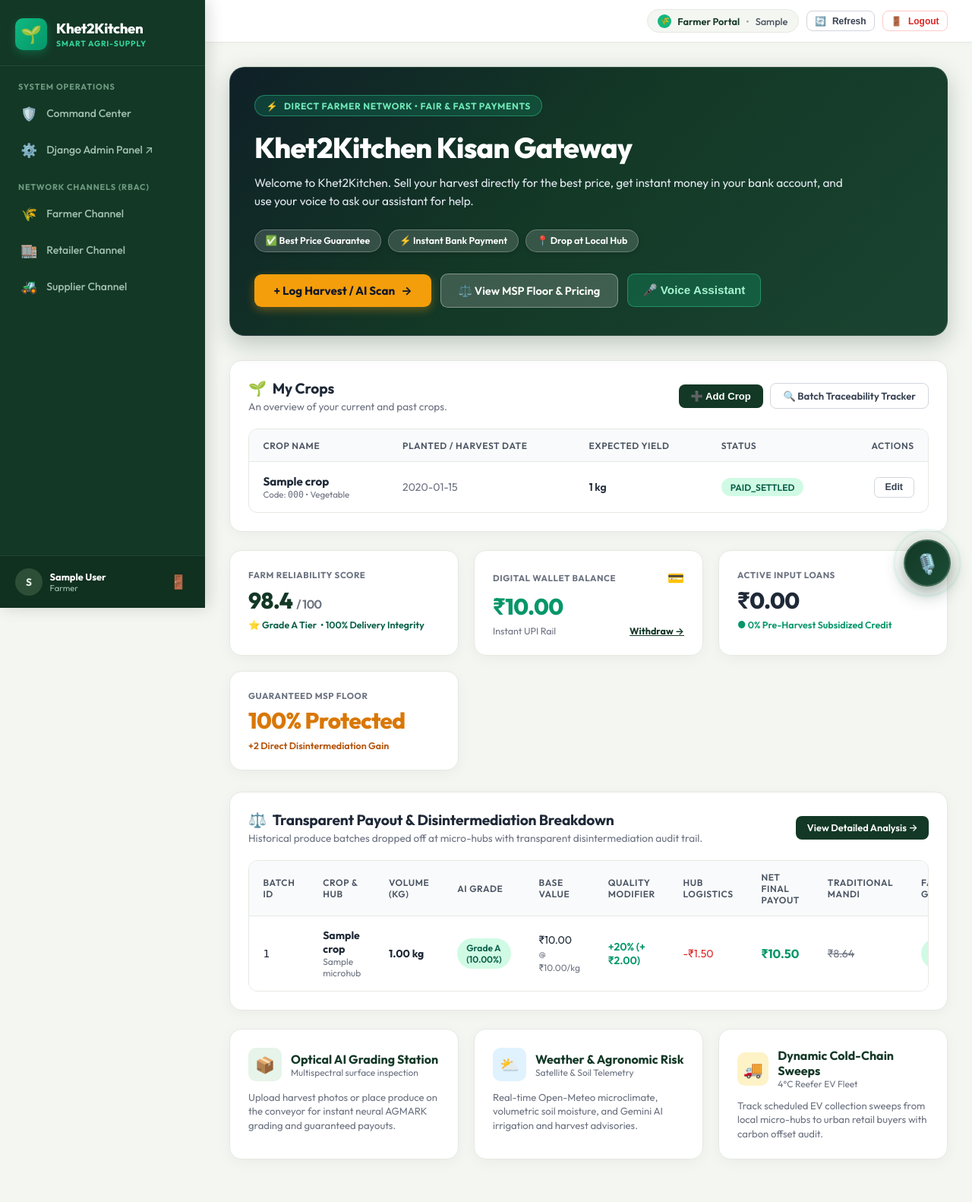
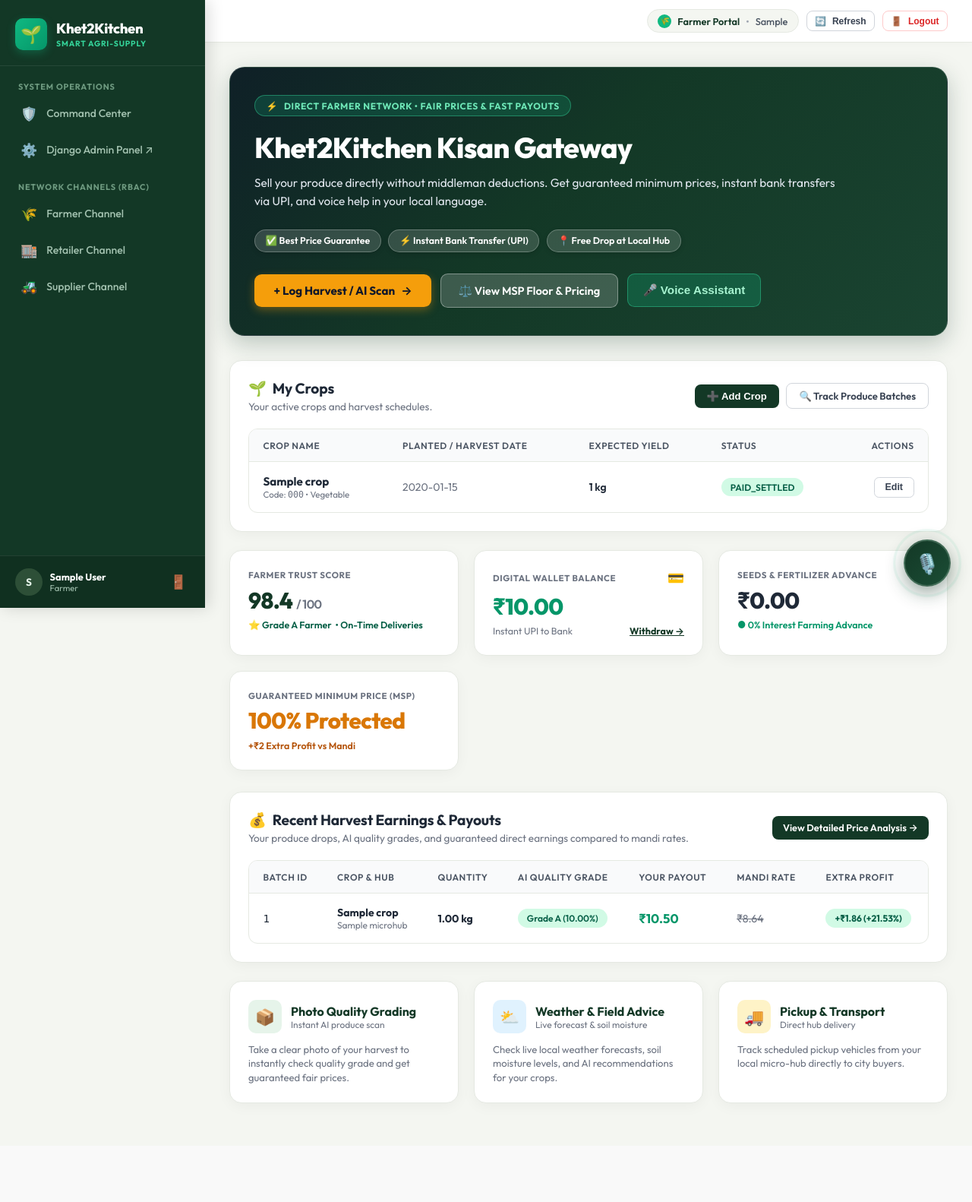
Before and after one commit to ysathyasai/Khet2Kitchen, a Django app: page /farmer/dashboard/ in a window 1280 px wide. Shown: the whole page at 76% size. After the commit the page ends 1457 px from the top, so only its background shows below. Run offline with Django 5.2, Linux system fonts and the light colour scheme; a user stored in the database is signed in; tables that the repository leaves empty hold one stand-in row (values such as "Sample post").

Commit message:
refactor(ux): simplify farmer dashboard terminology and set default weather location to VNR VJIET

```diff
--- a/core/views.py
+++ b/core/views.py
@@ -523,8 +523,8 @@ def api_weather_advisory(request):
         if not resolved_name:
             resolved_name = geo_name
     else:
-        # Default fallback to central Ag-Hub (Hyderabad / Nashik)
-        lat, lon, resolved_name = 17.3850, 78.4867, "Hyderabad Regional Ag-Hub, Telangana, India"
+        # Default fallback to VNR VJIET (Hyderabad, Telangana)
+        lat, lon, resolved_name = 17.5388, 78.3826, "VNR VJIET (Hyderabad, Telangana)"
 
     cache_key = f"weather_intel_{round(lat, 2)}_{round(lon, 2)}"
     cached_intel = cache.get(cache_key)
--- a/templates/core/base_dashboard.html
+++ b/templates/core/base_dashboard.html
@@ -1008,15 +1008,15 @@
 
             <!-- SECTION 2: SETTLEMENT & FLEET -->
             <div class="nav-section">
-                <div class="nav-section-title">Settlement & Fleet</div>
+                <div class="nav-section-title">Wallet & Transport</div>
                 <div class="nav-group">
                     <a href="{% url 'farmer_wallet' %}" class="nav-link {% if active_nav == 'wallet' %}active{% endif %}">
                         <span class="nav-link-icon">💳</span>
-                        <span>Agri-Fintech Payouts</span>
+                        <span>Wallet & Payouts</span>
                     </a>
                     <a href="{% url 'farmer_logistics' %}" class="nav-link {% if active_nav == 'logistics' %}active{% endif %}">
                         <span class="nav-link-icon">🚚</span>
-                        <span>Dynamic Sweeps</span>
+                        <span>Pickup & Transport</span>
                     </a>
                     {% if user.is_staff or user.role == 'ADMIN' %}
                     <a href="{% url 'admin_command_dashboard' %}" class="nav-link {% if active_nav == 'admin' %}active{% endif %}">
@@ -1033,7 +1033,7 @@
                 <div class="nav-group">
                     <a href="{% url 'farmer_weather' %}" class="nav-link {% if active_nav == 'weather' %}active{% endif %}">
                         <span class="nav-link-icon">⛅</span>
-                        <span>Weather & Risk</span>
+                        <span>Weather & Field Risk</span>
                     </a>
                     <button type="button" class="nav-link" onclick="openVoiceAssistantModal()">
                         <span class="nav-link-icon">🎤</span>
--- a/templates/core/farmer_dashboard.html
+++ b/templates/core/farmer_dashboard.html
@@ -10,7 +10,7 @@
     <div style="position: relative; z-index: 2; max-width: 850px;">
         <!-- Network pill -->
         <div class="hero-network-pill">
-            <span>⚡</span> Direct Farmer Network • Fair & Fast Payments
+            <span>⚡</span> Direct Farmer Network • Fair Prices & Fast Payouts
         </div>
 
         <!-- Headline -->
@@ -20,7 +20,7 @@
 
         <!-- Subtitle -->
         <p class="hero-subtitle" style="color: #E2E8F0;">
-            Welcome to Khet2Kitchen. Sell your harvest directly for the best price, get instant money in your bank account, and use your voice to ask our assistant for help.
+            Sell your produce directly without middleman deductions. Get guaranteed minimum prices, instant bank transfers via UPI, and voice help in your local language.
         </p>
 
         <!-- Feature chips (High-Contrast Guaranteed on Mobile) -->
@@ -29,10 +29,10 @@
                 ✅ Best Price Guarantee
             </span>
             <span class="hero-chip">
-                ⚡ Instant Bank Payment
+                ⚡ Instant Bank Transfer (UPI)
             </span>
             <span class="hero-chip">
-                📍 Drop at Local Hub
+                📍 Free Drop at Local Hub
             </span>
         </div>
 
@@ -52,7 +52,7 @@
 </div>
 
 <!-- ======================================================================= -->
-<!-- 2. MY CROPS TABULAR SECTION (STRICTLY DATA-ISOLATED PER FARMER)      -->
+<!-- 2. MY CROPS TABULAR SECTION                                             -->
 <!-- ======================================================================= -->
 <div class="card">
     <div class="card-header">
@@ -60,14 +60,14 @@
             <h2 class="card-title">
                 <span>🌱</span> My Crops
             </h2>
-            <div class="card-subtitle">An overview of your current and past crops.</div>
+            <div class="card-subtitle">Your active crops and harvest schedules.</div>
         </div>
         <div style="display: flex; gap: 0.6rem; align-items: center; flex-wrap: wrap;">
             <button type="button" class="btn btn-forest" style="padding: 0.5rem 1rem; font-size: 0.82rem; border-radius: 0.5rem; cursor: pointer;" onclick="openAddCropModal()">
                 <span>➕ Add Crop</span>
             </button>
             <a href="{% url 'farmer_orders' %}" class="btn btn-secondary" style="padding: 0.5rem 1rem; font-size: 0.82rem; border-radius: 0.5rem;">
-                <span>🔍 Batch Traceability Tracker</span>
+                <span>🔍 Track Produce Batches</span>
             </a>
         </div>
     </div>
@@ -132,7 +132,7 @@
                         <div style="font-size: 2.2rem; margin-bottom: 0.5rem;">🌾</div>
                         <div style="font-weight: 700; font-size: 1rem; color: #133826; margin-bottom: 0.35rem;">No crops registered yet</div>
                         <div style="font-size: 0.85rem; max-width: 420px; margin: 0 auto 1.25rem auto; line-height: 1.4;">
-                            Track your seasonal plantings, estimate expected yield, and schedule optical quality inspections for guaranteed payouts.
+                            Track your crops, estimate harvest yields, and scan produce for instant payments.
                         </div>
                         <button type="button" class="btn btn-forest" style="padding: 0.5rem 1.25rem; font-size: 0.85rem;" onclick="openAddCropModal()">
                             ➕ Add First Crop
@@ -146,19 +146,19 @@
 </div>
 
 <!-- ======================================================================= -->
-<!-- 3. FOUR KPI CARDS (BOTTOM METRICS ROW FROM MOCKUP)                      -->
+<!-- 3. FOUR KPI CARDS (CORE FARMER METRICS)                                 -->
 <!-- ======================================================================= -->
 <div style="display: grid; grid-template-columns: repeat(auto-fit, minmax(240px, 1fr)); gap: 1.25rem; margin-bottom: 1.75rem;">
-    <!-- Card 1: Farm Reliability Score -->
+    <!-- Card 1: Farmer Trust Score -->
     <div class="card" style="margin-bottom: 0;">
         <div style="font-size: 0.72rem; font-weight: 700; color: var(--text-muted); text-transform: uppercase; letter-spacing: 0.05em; margin-bottom: 0.4rem;">
-            Farm Reliability Score
+            Farmer Trust Score
         </div>
         <div style="font-size: 1.85rem; font-weight: 800; color: #133826; letter-spacing: -0.02em;">
             {{ reliability_score }} <span style="font-size: 1rem; font-weight: 600; color: var(--text-muted);">/ 100</span>
         </div>
         <div style="margin-top: 0.4rem; font-size: 0.78rem; color: #065F46; font-weight: 600; display: flex; align-items: center; gap: 0.3rem;">
-            <span>⭐ Grade A Tier</span> • 100% Delivery Integrity
+            <span>⭐ Grade A Farmer</span> • On-Time Deliveries
         </div>
     </div>
 
@@ -172,53 +172,53 @@
             ₹{{ wallet.current_balance|floatformat:2 }}
         </div>
         <div style="display: flex; justify-content: space-between; align-items: center; margin-top: 0.4rem; font-size: 0.78rem;">
-            <span style="color: var(--text-muted);">Instant UPI Rail</span>
+            <span style="color: var(--text-muted);">Instant UPI to Bank</span>
             <a href="{% url 'farmer_wallet' %}" style="color: #133826; font-weight: 700; text-decoration: underline;">
                 Withdraw →
             </a>
         </div>
     </div>
 
-    <!-- Card 3: Active Input Loans -->
+    <!-- Card 3: Seeds & Fertilizer Advance -->
     <div class="card" style="margin-bottom: 0;">
         <div style="font-size: 0.72rem; font-weight: 700; color: var(--text-muted); text-transform: uppercase; letter-spacing: 0.05em; margin-bottom: 0.4rem;">
-            Active Input Loans
+            Seeds & Fertilizer Advance
         </div>
         <div style="font-size: 1.85rem; font-weight: 800; color: #1F2937; letter-spacing: -0.02em;">
             ₹0.00
         </div>
         <div style="margin-top: 0.4rem; font-size: 0.78rem; color: #059669; font-weight: 600;">
-            ● 0% Pre-Harvest Subsidized Credit
+            ● 0% Interest Farming Advance
         </div>
     </div>
 
-    <!-- Card 4: Guaranteed MSP Floor -->
+    <!-- Card 4: Guaranteed Minimum Price (MSP) -->
     <div class="card" style="margin-bottom: 0;">
         <div style="font-size: 0.72rem; font-weight: 700; color: var(--text-muted); text-transform: uppercase; letter-spacing: 0.05em; margin-bottom: 0.4rem;">
-            Guaranteed MSP Floor
+            Guaranteed Minimum Price (MSP)
         </div>
         <div style="font-size: 1.85rem; font-weight: 800; color: #D97706; letter-spacing: -0.02em;">
             100% Protected
         </div>
         <div style="margin-top: 0.4rem; font-size: 0.78rem; color: #B45309; font-weight: 600;">
-            +{{ financial_summary.total_disintermediation_gain|floatformat:0 }} Direct Disintermediation Gain
+            +₹{{ financial_summary.total_disintermediation_gain|floatformat:0 }} Extra Profit vs Mandi
         </div>
     </div>
 </div>
 
 <!-- ======================================================================= -->
-<!-- 4. TRANSPARENT PAYOUT & DISINTERMEDIATION BREAKDOWN (UNIT TEST REQUIRED) -->
+<!-- 4. RECENT HARVEST EARNINGS & PAYOUTS                                     -->
 <!-- ======================================================================= -->
 <div class="card">
     <div class="card-header">
         <div>
             <h2 class="card-title">
-                <span>⚖️</span> Transparent Payout & Disintermediation Breakdown
+                <span>💰</span> Recent Harvest Earnings & Payouts
             </h2>
-            <div class="card-subtitle">Historical produce batches dropped off at micro-hubs with transparent disintermediation audit trail.</div>
+            <div class="card-subtitle">Your produce drops, AI quality grades, and guaranteed direct earnings compared to mandi rates.</div>
         </div>
         <a href="{% url 'farmer_pricing' %}" class="btn btn-forest" style="padding: 0.45rem 0.9rem; font-size: 0.8rem;">
-            View Detailed Analysis →
+            View Detailed Price Analysis →
         </a>
     </div>
 
@@ -228,14 +228,11 @@
                 <tr>
                     <th>Batch ID</th>
                     <th>Crop & Hub</th>
-                    <th>Volume (kg)</th>
-                    <th>AI Grade</th>
-                    <th>Base Value</th>
-                    <th>Quality Modifier</th>
-                    <th>Hub Logistics</th>
-                    <th>Net Final Payout</th>
-                    <th>Traditional Mandi</th>
-                    <th>Farmer Gain</th>
+                    <th>Quantity</th>
+                    <th>AI Quality Grade</th>
+                    <th>Your Payout</th>
+                    <th>Mandi Rate</th>
+                    <th>Extra Profit</th>
                 </tr>
             </thead>
             <tbody>
@@ -252,21 +249,8 @@
                             Grade {{ item.breakdown.ai_grade }} ({{ item.breakdown.ai_confidence_score }}%)
                         </span>
                     </td>
-                    <td>₹{{ item.breakdown.base_value }}<br><span style="font-size: 0.75rem; color: var(--text-muted);">@ ₹{{ item.breakdown.base_price_per_kg }}/kg</span></td>
                     <td>
-                        {% if item.breakdown.grade_modifier_pct > 0 %}
-                            <span style="color: #059669; font-weight: 600;">+{{ item.breakdown.grade_modifier_pct }}% (+₹{{ item.breakdown.grade_modifier_amount }})</span>
-                        {% elif item.breakdown.grade_modifier_pct == 0 %}
-                            <span style="color: var(--text-muted);">0% (Standard)</span>
-                        {% else %}
-                            <span style="color: #DC2626; font-weight: 600;">{{ item.breakdown.grade_modifier_pct }}% (-₹{{ item.breakdown.grade_modifier_amount|stringformat:".2f" }})</span>
-                        {% endif %}
-                    </td>
-                    <td style="color: #DC2626;">
-                        -₹{{ item.breakdown.logistics_deduction }}
-                    </td>
-                    <td>
-                        <strong style="color: #059669; font-size: 1rem;">₹{{ item.breakdown.final_payout }}</strong>
+                        <strong style="color: #059669; font-size: 1.05rem;">₹{{ item.breakdown.final_payout }}</strong>
                     </td>
                     <td style="color: var(--text-muted); text-decoration: line-through;">
                         ₹{{ item.breakdown.traditional_mandi_payout }}
@@ -279,8 +263,8 @@
                 </tr>
                 {% empty %}
                 <tr>
-                    <td colspan="10" style="text-align: center; color: var(--text-muted); padding: 2.5rem;">
-                        No harvest batches recorded yet. <a href="{% url 'farmer_graded_produce' %}" style="color: #133826; font-weight: 700;">Upload produce photo</a> to run optical AI quality grading!
+                    <td colspan="7" style="text-align: center; color: var(--text-muted); padding: 2.5rem;">
+                        No harvest batches recorded yet. <a href="{% url 'farmer_graded_produce' %}" style="color: #133826; font-weight: 700;">Upload produce photo</a> to run AI quality grading and get paid!
                     </td>
                 </tr>
                 {% endfor %}
@@ -300,12 +284,12 @@
                 📦
             </div>
             <div>
-                <div style="font-weight: 700; color: #133826; font-size: 1rem;">Optical AI Grading Station</div>
-                <div style="font-size: 0.75rem; color: var(--text-muted);">Multispectral surface inspection</div>
+                <div style="font-weight: 700; color: #133826; font-size: 1rem;">Photo Quality Grading</div>
+                <div style="font-size: 0.75rem; color: var(--text-muted);">Instant AI produce scan</div>
             </div>
         </div>
         <p style="font-size: 0.82rem; color: var(--text-muted); line-height: 1.4; margin: 0;">
-            Upload harvest photos or place produce on the conveyor for instant neural AGMARK grading and guaranteed payouts.
+            Take a clear photo of your harvest to instantly check quality grade and get guaranteed fair prices.
         </p>
     </a>
 
@@ -316,12 +300,12 @@
                 ⛅
             </div>
             <div>
-                <div style="font-weight: 700; color: #133826; font-size: 1rem;">Weather & Agronomic Risk</div>
-                <div style="font-size: 0.75rem; color: var(--text-muted);">Satellite & Soil Telemetry</div>
+                <div style="font-weight: 700; color: #133826; font-size: 1rem;">Weather & Field Advice</div>
+                <div style="font-size: 0.75rem; color: var(--text-muted);">Live forecast & soil moisture</div>
             </div>
         </div>
         <p style="font-size: 0.82rem; color: var(--text-muted); line-height: 1.4; margin: 0;">
-            Real-time Open-Meteo microclimate, volumetric soil moisture, and Gemini AI irrigation and harvest advisories.
+            Check live local weather forecasts, soil moisture levels, and AI recommendations for your crops.
         </p>
     </a>
 
@@ -332,12 +316,12 @@
                 🚚
             </div>
             <div>
-                <div style="font-weight: 700; color: #133826; font-size: 1rem;">Dynamic Cold-Chain Sweeps</div>
-                <div style="font-size: 0.75rem; color: var(--text-muted);">4°C Reefer EV Fleet</div>
+                <div style="font-weight: 700; color: #133826; font-size: 1rem;">Pickup & Transport</div>
+                <div style="font-size: 0.75rem; color: var(--text-muted);">Direct hub delivery</div>
             </div>
         </div>
         <p style="font-size: 0.82rem; color: var(--text-muted); line-height: 1.4; margin: 0;">
-            Track scheduled EV collection sweeps from local micro-hubs to urban retail buyers with carbon offset audit.
+            Track scheduled pickup vehicles from your local micro-hub directly to city buyers.
         </p>
     </a>
 </div>
--- a/templates/core/login.html
+++ b/templates/core/login.html
@@ -452,11 +452,7 @@
                     if (res.ok) {
                         const data = await res.json();
                         if (data.status === 'success') {
-                            if (data.email_sent === false) {
-                                showOtpStatus('<span class="text-amber-600 font-medium">⚠️ Email network unreachable. OTP generated (Check Render server logs for your code).</span>');
-                            } else {
-                                showOtpStatus('<span class="text-emerald-600">✅ OTP sent to your email. Valid for 5 minutes.</span>');
-                            }
+                            showOtpStatus('<span class="text-emerald-600">✅ OTP sent to your email. Valid for 5 minutes.</span>');
                             const passInput = document.getElementById('id_password');
                             if (passInput) {
                                 passInput.placeholder = 'Enter 6-digit Email OTP';
--- a/templates/core/signup.html
+++ b/templates/core/signup.html
@@ -598,11 +598,7 @@
                     if (res.ok) {
                         const data = await res.json();
                         if (data.status === 'success') {
-                            if (data.email_sent === false) {
-                                showOtpStatus('<span class="text-amber-600 font-medium">⚠️ Email network unreachable. OTP generated (Check Render server logs for your code).</span>');
-                            } else {
-                                showOtpStatus('<span class="text-emerald-600">✅ OTP sent to your email. Valid for 5 minutes.</span>');
-                            }
+                            showOtpStatus('<span class="text-emerald-600">✅ OTP sent to your email. Valid for 5 minutes.</span>');
                             const passInput = document.getElementById('id_password');
                             if (passInput) {
                                 passInput.placeholder = 'Enter 6-digit Email OTP';
```
Also changed, not shown: core/otp_services.py (+4 -6 lines), core/services.py (+4 -4 lines), core/tests.py (+13 -8 lines), templates/core/farmer_pricing.html (+19 -19 lines), templates/core/farmer_wallet.html (+11 -11 lines), templates/core/farmer_weather.html (+27 -29 lines).
